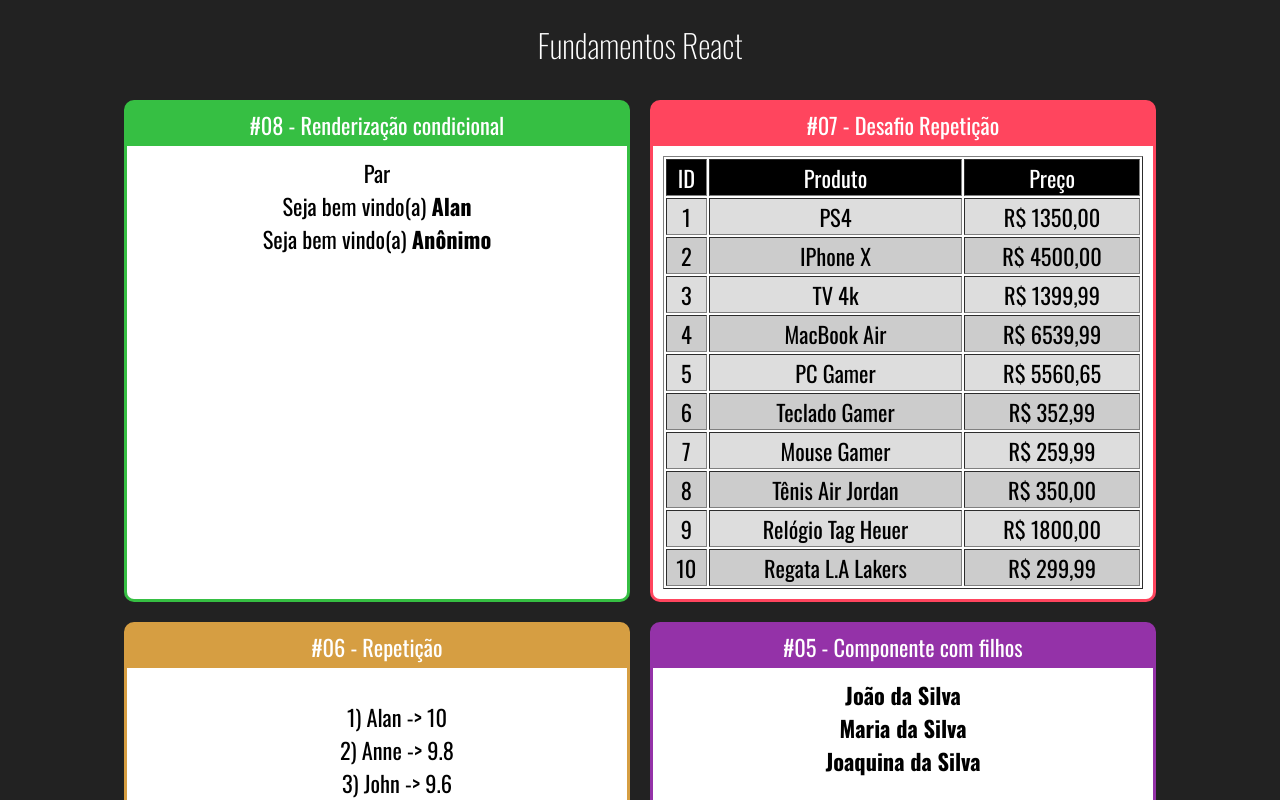
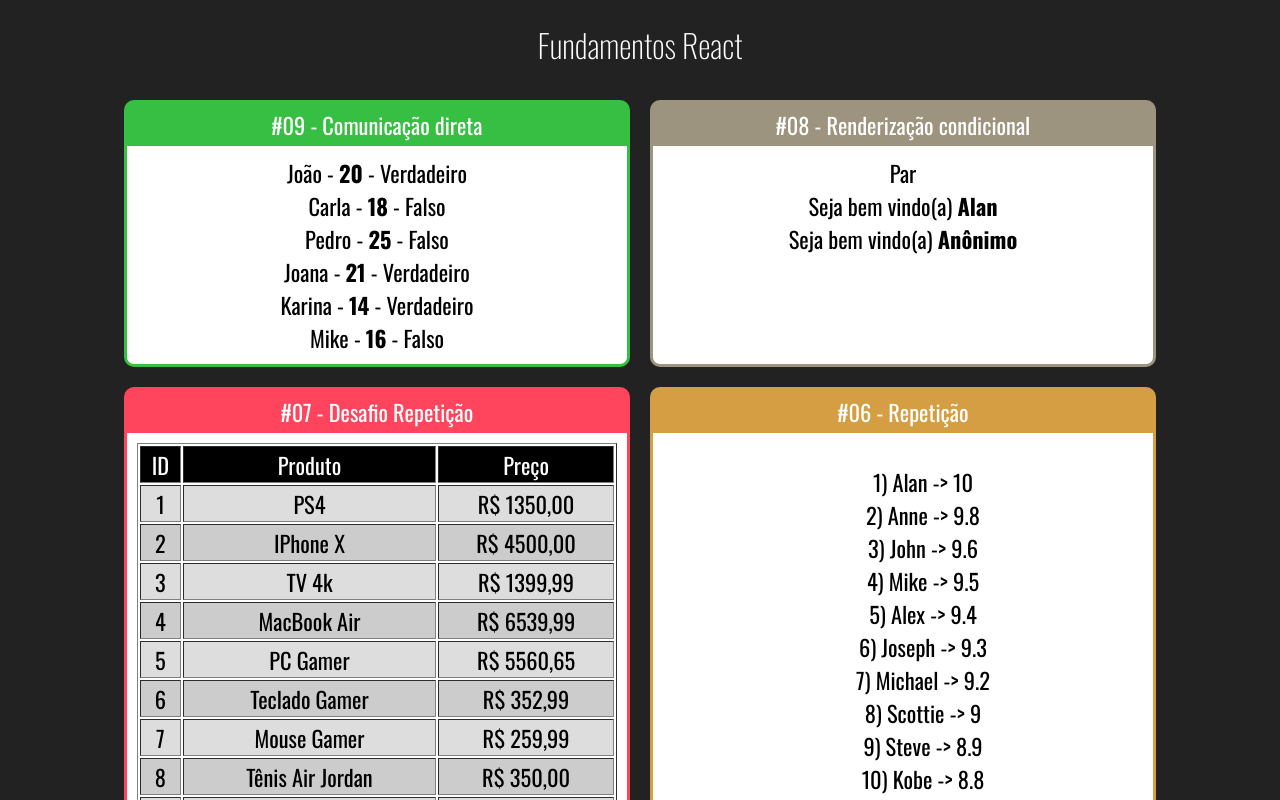
Before and after one commit to alanensina/react-redux-course, a React (Create React App) app in the folder fundamentos-react/: page / in a window 1280 px wide. Shown: the top 800 px of the page. Built offline with nearby package versions, Linux system fonts and the light colour scheme.

Commit message:
Start working on communications

```diff
--- a/fundamentos-react/src/App.jsx
+++ b/fundamentos-react/src/App.jsx
@@ -11,6 +11,7 @@ import ListaAlunos from './components/repeticao/ListaAlunos';
 import DesafioRepeticao from './components/repeticao/DesafioRepeticao';
 import ParOuImpar from './components/condicional/ParOuImpar';
 import UsuarioInfo from './components/condicional/UsuarioInfo';
+import DiretaPai from './components/comunicacao/DiretaPai';
 
 import './App.css';
 
@@ -19,7 +20,11 @@ export default () => (
     <h1>Fundamentos React</h1>
     <div className="Cards">
 
-      <Card titulo="#08 - Renderização condicional" color="#36bf43">
+    <Card titulo="#09 - Comunicação direta" color="#36bf43">
+        <DiretaPai />
+      </Card>
+
+      <Card titulo="#08 - Renderização condicional" color="#9c947e">
         <ParOuImpar numero={20} />
         <UsuarioInfo usuario={{nome: 'Alan'}}/>
         <UsuarioInfo/>
--- /dev/null
+++ b/fundamentos-react/src/components/comunicacao/DiretaFilho.jsx
@@ -0,0 +1,10 @@
+import React from 'react';
+
+export default (props) => {
+  return (
+    <div>
+      <span>{props.nome}</span> - <strong><span>{props.idade}</span></strong> -
+       <span> {props.nerd ? 'Verdadeiro' : 'Falso'}</span>
+    </div>
+  );
+};
--- /dev/null
+++ b/fundamentos-react/src/components/comunicacao/DiretaPai.jsx
@@ -0,0 +1,15 @@
+import React from 'react'
+import DiretaFilho from './DiretaFilho'
+
+export default props => {
+  return (
+    <div>
+      <DiretaFilho nome="João" idade={20} nerd={true}/>
+      <DiretaFilho nome="Carla" idade={18} nerd={false}/>
+      <DiretaFilho nome="Pedro" idade={25} nerd={false}/>
+      <DiretaFilho nome="Joana" idade={21} nerd={true}/>
+      <DiretaFilho nome="Karina" idade={14} nerd={true}/>
+      <DiretaFilho nome="Mike" idade={16} nerd={false}/>
+    </div>
+  )
+}
```
